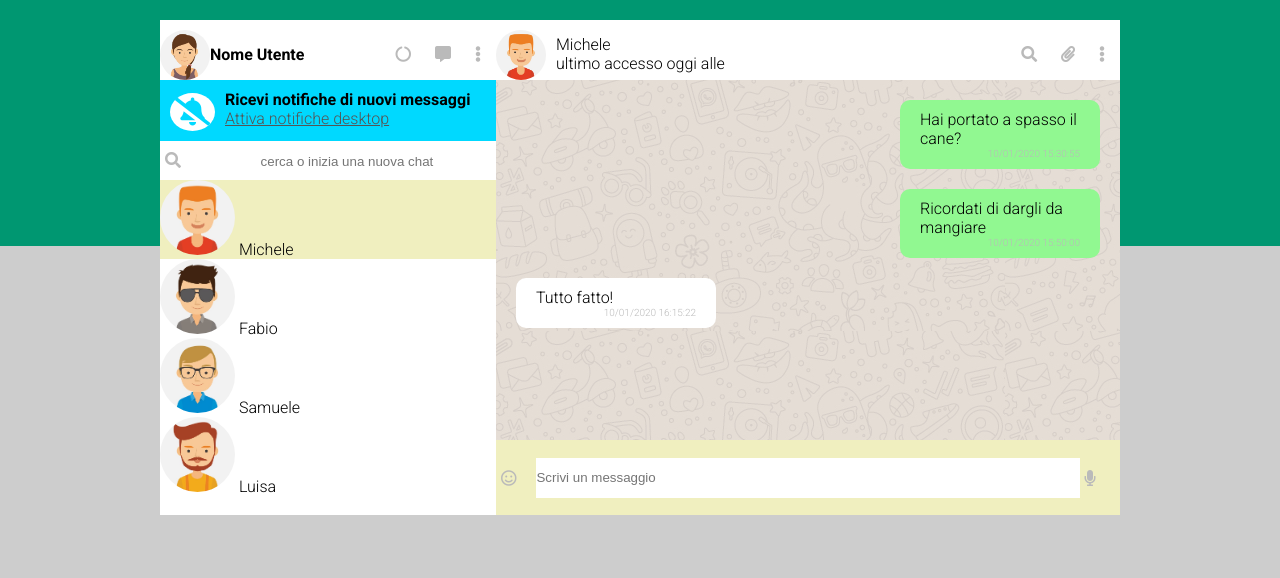
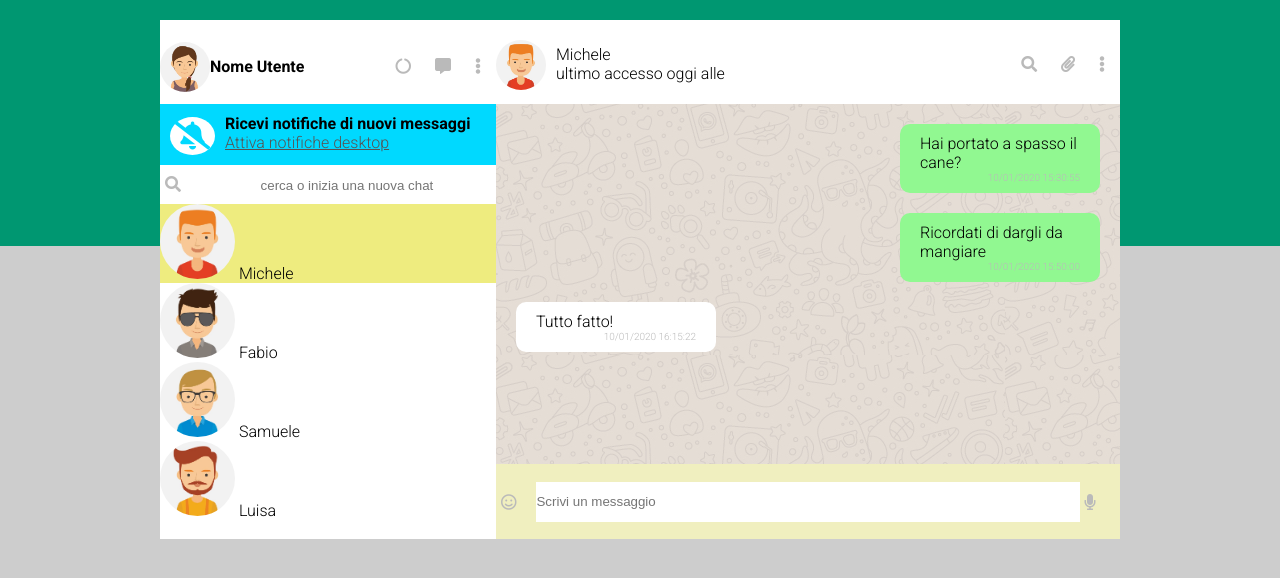
Before and after one commit to Papa97/js-html-css-boolzap, a plain HTML site: page index.html in a window 1280 px wide. Drawn offline with nearby package versions, Linux system fonts and the light colour scheme.

Commit message:
fine milestone 2

```diff
--- a/css/style.css
+++ b/css/style.css
@@ -42,15 +42,16 @@ i {
   width: 65%;
 }
 
-.prova {
+.user {
   margin-top: 10px;
-  height: 50px;
+  /* height: 50px; */
+  padding: 12px 0;
   line-height: 50px;
   display: flex;
   justify-content: space-between;
 }
 
-.prova img {
+.user img {
   height: 50px;
   border-radius: 50%;
 }
@@ -109,7 +110,7 @@ i {
   display: flex;
   justify-content: space-between;
   margin-top: 10px;
-  height: 50px;
+  padding: 10px 0;
 }
 
 .nome-interlocutore {
@@ -182,5 +183,5 @@ i {
 }
 
 .active-user {
-  background-color: rgb(240, 239, 191);
+  background-color: rgb(238, 236, 127);
 }
--- a/index.html
+++ b/index.html
@@ -27,7 +27,7 @@
         <div class="col-1">
           <!-- dati dell'user -->
 
-          <div class="prova">
+          <div class="user">
             <div class="user-data">
               <img src="img/avatar_io.jpg" alt="" />
               <span class="user-name"><strong> Nome Utente</strong> </span>
@@ -74,9 +74,9 @@
         <div class="col-2">
           <div class="top-chat">
             <div class="friend-data">
-              <div><img src="img/avatar_1.jpg" alt="" /></div>
+              <div><img :src="contacts[utente].avatar" alt="" /></div>
               <div class="nome-interlocutore">
-                <div>Michele</div>
+                <div>{{contacts[utente].name}}</div>
                 <div>ultimo accesso oggi alle</div>
               </div>
             </div>
```
